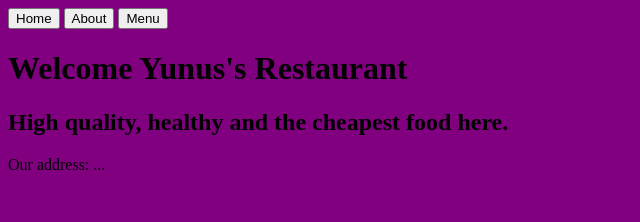
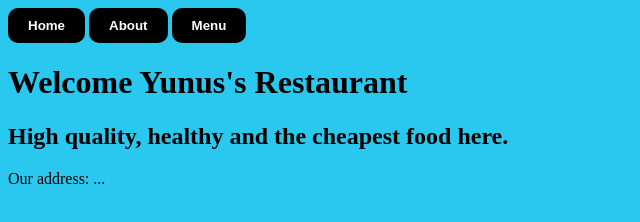
Before and after one commit to yunemak/restaurant-page, a website built with webpack: page src/template.html in a window 1280 px wide. Shown: the whole page, without its empty margins (0-640 px from the left). Built offline with nearby package versions, Linux system fonts and the light colour scheme.

Commit message:
Style button

```diff
--- a/src/styles.css
+++ b/src/styles.css
@@ -1,3 +1,13 @@
 body {
-	background-color: purple;
+	background-color: rgb(42, 199, 239);
 }
+
+button {
+	background-color: black;
+	color: white;
+	border: none;
+	padding: 10px 20px;
+	border-radius: 10px;
+	cursor: pointer;
+	font-weight: bold;
+}
```
